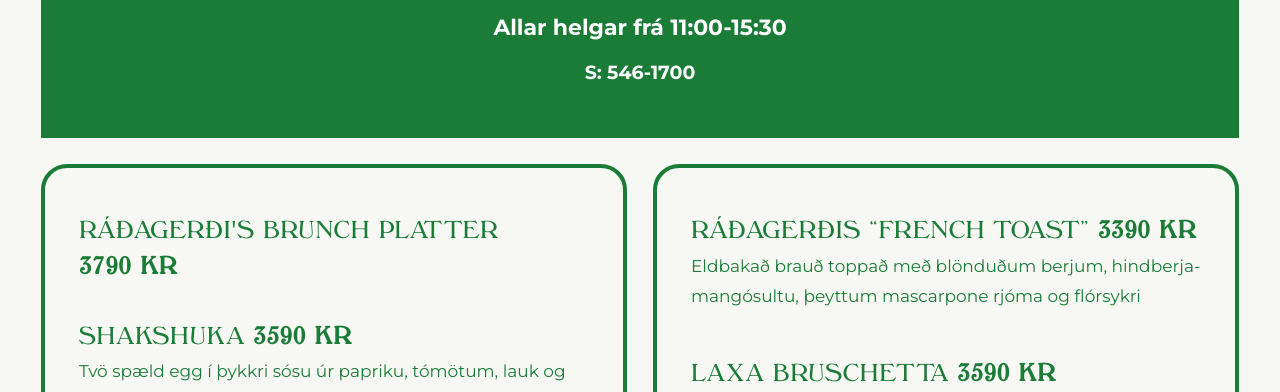
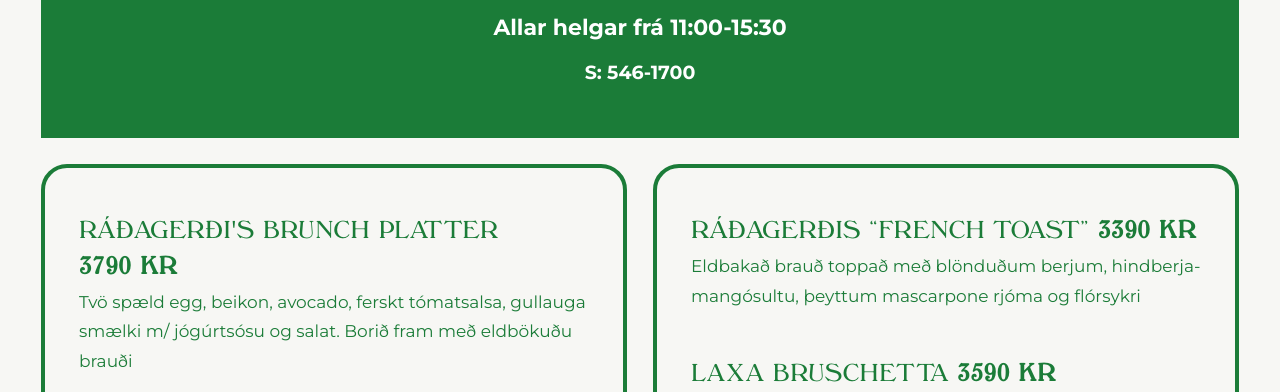
Before and after one commit to robertspano/radagerdi, a website: page brons.html in a window 1280 px wide. Shown: the part 371-763 px from the top of the page. Drawn offline with Linux system fonts and the light colour scheme; no server answers.

Commit message:
Bröns: lýsing á Ráðagerði's Brunch Platter
Co-Authored-By: Claude Fable 5 <noreply@anthropic.com>

```diff
--- a/brons.html
+++ b/brons.html
@@ -95,7 +95,8 @@
     <div class="cols">
       <div class="col">
         <div class="card">
-          <div class="ti"><div class="ti-head">Ráðagerði's Brunch Platter <b class="ti-new">3790 kr</b></div></div>
+          <div class="ti"><div class="ti-head">Ráðagerði's Brunch Platter <b class="ti-new">3790 kr</b></div>
+            <p class="ti-desc">Tvö spæld egg, beikon, avocado, ferskt tómatsalsa, gullauga smælki m/ jógúrtsósu og salat. Borið fram með eldbökuðu brauði</p></div>
           <div class="ti"><div class="ti-head">Shakshuka <b class="ti-new">3590 kr</b></div>
             <p class="ti-desc">Tvö spæld egg í þykkri sósu úr papriku, tómötum, lauk og hvítlauk, toppað með feta osti og steinselju borið fram með eldbökuðu brauði</p></div>
           <div class="ti"><div class="ti-head">Vegan Brunchplatti (V) <b class="ti-new">3790 kr</b></div>
```
